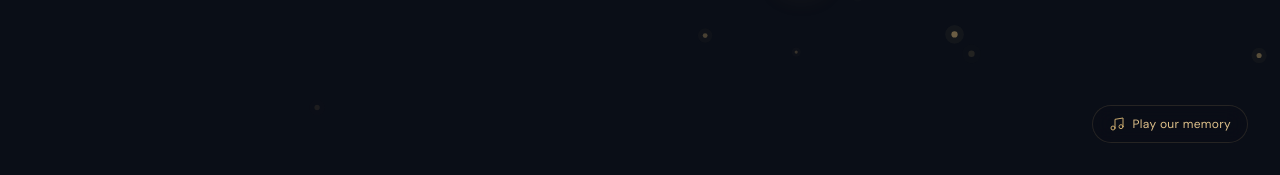
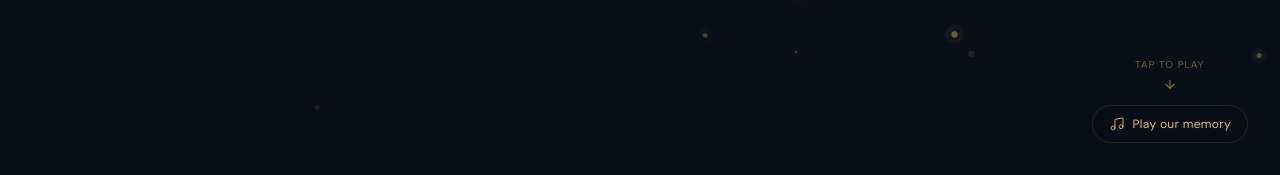
Before and after one commit to Sohil2085/bday, a Next.js app: page / in a window 1280 px wide. Shown: the part 625-800 px from the top of the page. Built offline with nearby package versions, Linux system fonts and the light colour scheme.

Commit message:
feat: add AudioControl component and background music asset

```diff
--- a/src/components/birthday/AudioControl.tsx
+++ b/src/components/birthday/AudioControl.tsx
@@ -50,12 +50,47 @@ export default function AudioControl() {
   if (!hasAudio) return null;
 
   return (
+    <div className="fixed bottom-6 right-6 z-50 flex flex-col items-center gap-2 sm:bottom-8 sm:right-8">
+      {/* Jumping arrow prompt */}
+      <AnimatePresence>
+        {!isPlaying && (
+          <motion.div
+            initial={{ opacity: 0 }}
+            animate={{ opacity: 1, y: [0, -6, 0] }}
+            exit={{ opacity: 0, scale: 0.8, transition: { duration: 0.3 } }}
+            transition={{
+              opacity: { delay: 4, duration: 1 },
+              y: { repeat: Infinity, duration: 1.5, ease: "easeInOut" },
+            }}
+            className="flex flex-col items-center"
+            style={{ color: "var(--gold-dim)" }}
+            aria-hidden="true"
+          >
+            <span className="mb-1 text-[10px] tracking-widest uppercase opacity-80">
+              Tap to play
+            </span>
+            <svg
+              width="14"
+              height="14"
+              viewBox="0 0 24 24"
+              fill="none"
+              stroke="currentColor"
+              strokeWidth="2"
+              strokeLinecap="round"
+              strokeLinejoin="round"
+            >
+              <path d="M12 5v14M19 12l-7 7-7-7" />
+            </svg>
+          </motion.div>
+        )}
+      </AnimatePresence>
+
       <motion.button
         initial={{ opacity: 0 }}
         animate={{ opacity: 1 }}
         transition={{ duration: 1, delay: 2 }}
         onClick={toggle}
-      className="fixed bottom-6 right-6 z-50 flex items-center gap-2 rounded-full border px-4 py-2.5 backdrop-blur-md transition-colors duration-300 sm:bottom-8 sm:right-8"
+        className="flex items-center gap-2 rounded-full border px-4 py-2.5 backdrop-blur-md transition-colors duration-300"
         style={{
           background: isPlaying
             ? "rgba(201, 169, 110, 0.15)"
@@ -129,5 +164,6 @@ export default function AudioControl() {
         )}
       </AnimatePresence>
     </motion.button>
+    </div>
   );
 }
```
Also changed, not shown: 1 other file (tests, documents, lock files or other folders). Lines whose indentation alone changed are shown as unchanged.
